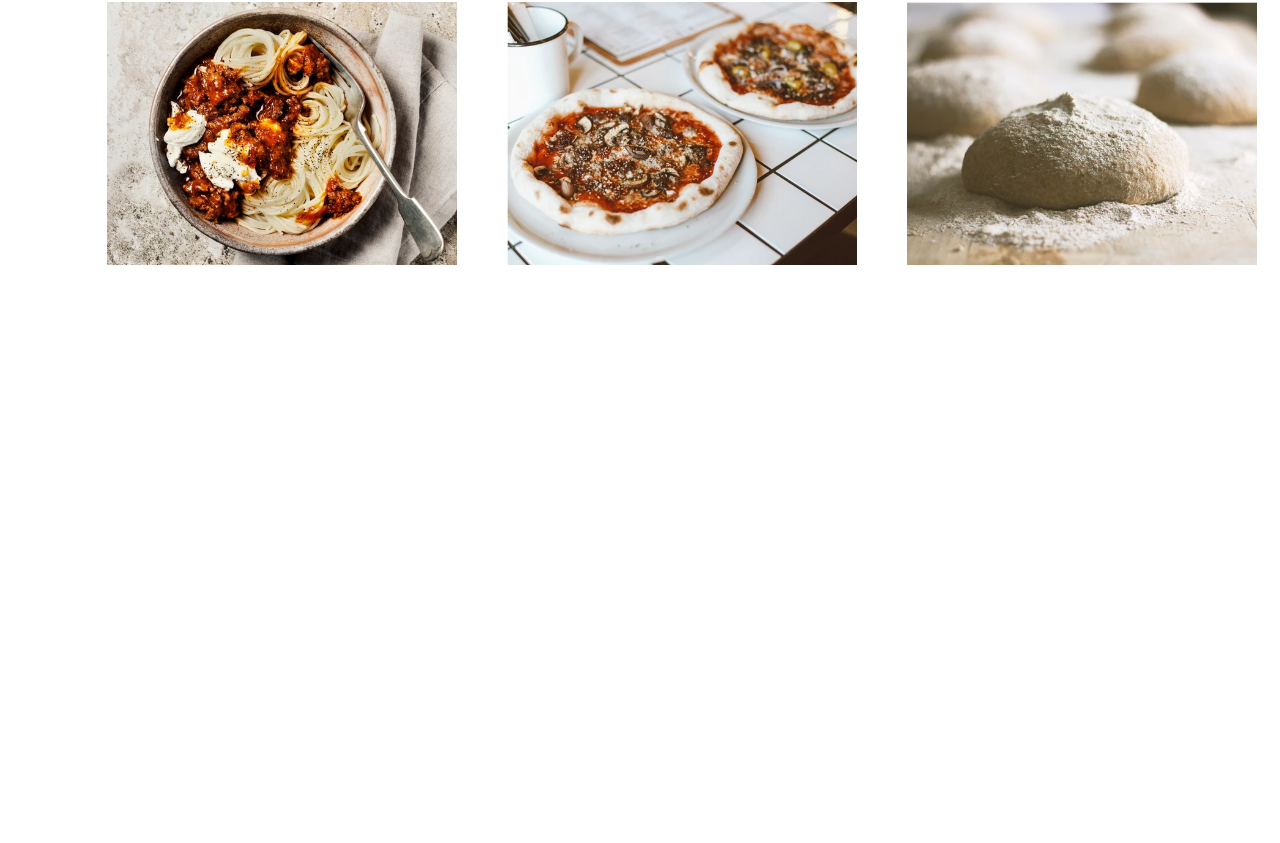
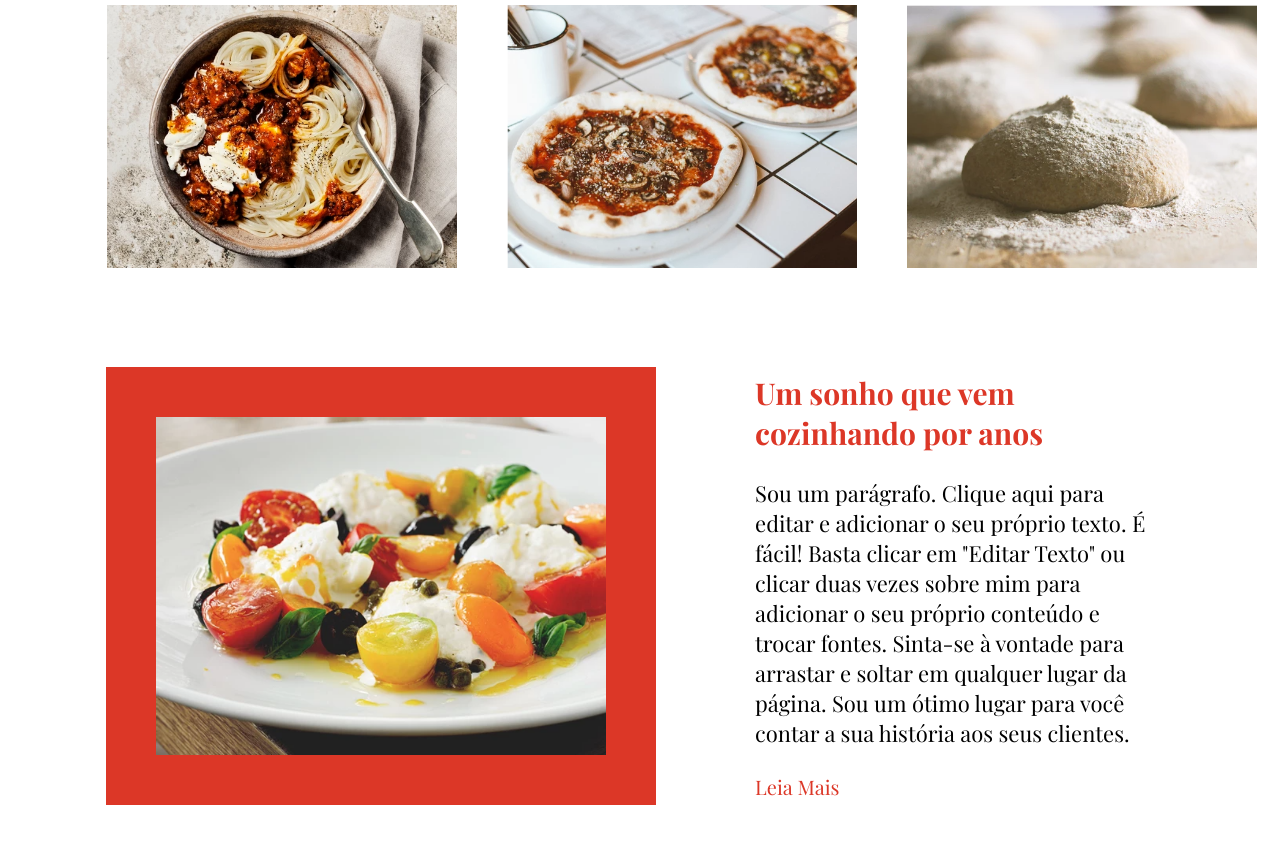
Before and after one commit to RicardoBaltazar/-binary-converter-reactjs, a React (Create React App) app in the folder dona-mia-app/: page / in a window 1280 px wide. Shown: the part 331-1174 px from the top of the page. Before the commit the page ends 800 px from the top, so only its background shows below. Built offline with nearby package versions, Linux system fonts and the light colour scheme.

Commit message:
feature - criando section about na home

```diff
--- a/dona-mia-app/public/index.html
+++ b/dona-mia-app/public/index.html
@@ -3,6 +3,7 @@
   <head>
     <meta charset="utf-8" />
     <meta name="viewport" content="width=device-width, initial-scale=1" />
+    <link href="https://fonts.googleapis.com/css2?family=Playfair+Display:wght@400;500;700&display=swap" rel="stylesheet">
     <title>Dona Mia</title>
   </head>
   <body>
--- a/dona-mia-app/src/app.css
+++ b/dona-mia-app/src/app.css
@@ -8,7 +8,7 @@
 body {
     width: 95%;
     margin: 0 auto;
-    font-family: 'roboto', sans-serif;
+    font-family: 'Playfair Display';
     color: #000;
     transition: all ease-in 0.2s;
 }
--- a/dona-mia-app/src/components/Menu/menu.css
+++ b/dona-mia-app/src/components/Menu/menu.css
@@ -9,6 +9,7 @@ header nav {
 header nav a {
     font-size: 14px;
     color: #dc3727;
+    font-family: 'roboto', sans-serif;
 }
 
 header nav a:hover{
--- a/dona-mia-app/src/pages/home/Index.jsx
+++ b/dona-mia-app/src/pages/home/Index.jsx
@@ -4,6 +4,7 @@ import './home.css'
 const IMG1 = require('../../assets/img-home-1.png')
 const IMG2 = require('../../assets/img-home-2.png')
 const IMG3 = require('../../assets/img-home-3.png')
+const IMG5 = require('../../assets/img-home-5.png')
 
 export default function Home() {
     return (
@@ -15,12 +16,25 @@ export default function Home() {
                     <button>Ver o Menu</button>
 
                     <div className='images-title'>
-                        <img src={IMG1} alt="" />
-                        <img src={IMG2} alt="" />
-                        <img src={IMG3} alt="" />
+                        <img src={IMG1} alt="receita" />
+                        <img src={IMG2} alt="receita" />
+                        <img src={IMG3} alt="receita" />
                     </div>
                 </section>
 
+                <section className='about'>
+                    <img src={IMG5} alt=""/>
+
+                    <div>
+                        <h2>Um sonho que vem cozinhando por anos</h2>
+                        <p>Sou um parágrafo. Clique aqui para editar e adicionar o seu próprio texto.
+                            É fácil! Basta clicar em "Editar Texto" ou clicar duas vezes sobre mim
+                            para adicionar o seu próprio conteúdo e trocar fontes. Sinta-se à vontade
+                            para arrastar e soltar em qualquer lugar da página. Sou um ótimo lugar para
+                            você contar a sua história aos seus clientes.</p>
+                        <a href="">Leia Mais</a>
+                    </div>
+                </section>
             </main>
 
         </>
--- a/dona-mia-app/src/pages/home/home.css
+++ b/dona-mia-app/src/pages/home/home.css
@@ -12,7 +12,7 @@ main .title h1 {
 }
 
 main .title p {
-    font-family: 'Times New Roman', Times, serif;
+    font-family: 'Playfair Display', Times, serif;
     font-size: 21px;
     color: #302f2f;
 }
@@ -44,6 +44,45 @@ main .images-title img{
     margin: 0px 25px;
 }
 
+
+/*ABOUT*/
+main .about {
+    display: flex;
+    align-items: center;
+    margin: 50px;
+}
+
+main .about img{
+    width: 550px;
+    background-color: #dc3727;
+    padding: 50px;
+    margin: 24px;
+}
+
+main .about div {
+    width: 400px;
+    display: flex;
+    flex-direction: column;
+    margin-left: 75px;
+}
+
+main .about div  h2{
+    color: #dc3727;
+    font-size: 30px;
+    margin-bottom: 25px;
+}
+
+main .about div p {
+    margin-bottom: 25px;
+    font-size: 22px;
+}
+
+main .about div a{
+    color: #dc3727;
+    font-size: 20px;
+}
+
+
 @media(max-width: 426px){
     main .title {
         width: 100vw;
```
